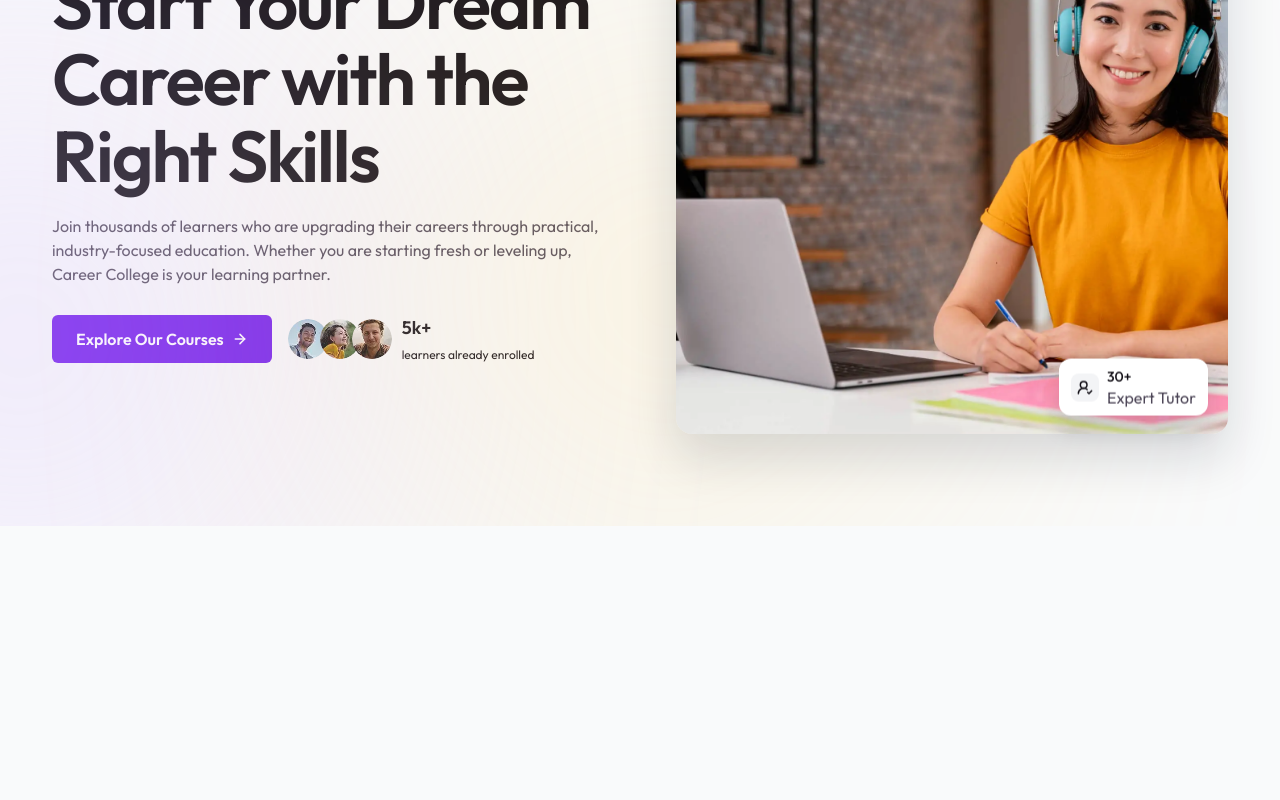
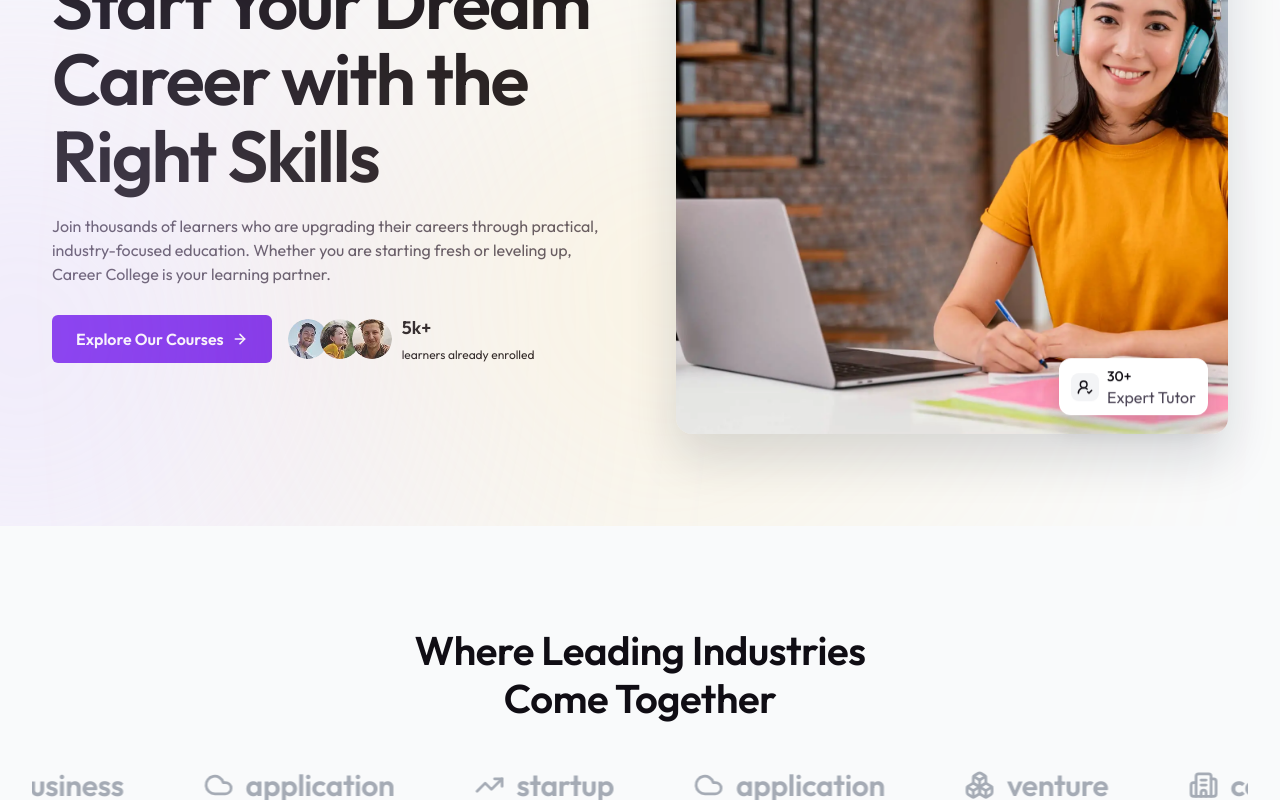
Before and after one commit to niduslab/Career-College-Frontend, a Next.js app: page / in a window 1280 px wide. Shown: the part 253-1053 px from the top of the page. Before the commit the page ends 800 px from the top, so only its background shows below. Built offline with nearby package versions, Linux system fonts and the light colour scheme.

Commit message:
industry strip section design implement

```diff
--- a/src/app/globals.css
+++ b/src/app/globals.css
@@ -198,3 +198,22 @@ body {
   background-size: 200% 200%;
   background-position: 0% 50%;
 }
+
+@keyframes industryMarquee {
+  from {
+    transform: translate3d(0, 0, 0);
+  }
+
+  to {
+    transform: translate3d(-50%, 0, 0);
+  }
+}
+
+.industry-marquee {
+  display: flex;
+  width: max-content;
+  align-items: center;
+  gap: 80px;
+  animation: industryMarquee 26s linear infinite;
+  will-change: transform;
+}
--- a/src/app/page.tsx
+++ b/src/app/page.tsx
@@ -1,11 +1,13 @@
+import { Hero } from "@/components/home/hero";
+import { IndustryStrip } from "@/components/home/industry-strip";
 import { Navbar } from "@/components/layout/navbar";
-import { HeroSection } from "@/components/home/hero";
 
 export default function HomePage() {
   return (
     <>
       <Navbar />
-      <HeroSection />
+      <Hero />
+      <IndustryStrip />
     </>
   );
 }
--- a/src/components/home/hero.tsx
+++ b/src/components/home/hero.tsx
@@ -8,7 +8,7 @@ import image from "@/assets/images/hero/image.webp";
 import avatar1 from "@/assets/images/hero/avatar1.webp";
 import avatar2 from "@/assets/images/hero/avatar2.webp";
 import avatar3 from "@/assets/images/hero/avatar3.webp";
-export function HeroSection() {
+export function Hero() {
   const heroRef = useRef<HTMLElement | null>(null);
 
   useEffect(() => {
--- /dev/null
+++ b/src/components/home/industry-strip.tsx
@@ -0,0 +1,45 @@
+import { Building2, Gem, Cloud, TrendingUp, Boxes } from "lucide-react";
+
+const INDUSTRY_ITEMS = [
+  { label: "company", Icon: Building2 },
+  { label: "business", Icon: Gem },
+  { label: "application", Icon: Cloud },
+  { label: "startup", Icon: TrendingUp },
+  { label: "application", Icon: Cloud },
+  { label: "venture", Icon: Boxes },
+];
+
+export function IndustryStrip() {
+  const loopItems = [...INDUSTRY_ITEMS, ...INDUSTRY_ITEMS];
+
+  return (
+    <section className="w-full lg:mt-25 mt-10">
+      <div className=" px-4 md:px-6 lg:px-8">
+        <h2 className=" text-center text-[34px] leading-12 font-semibold tracking-[-0.4px] text-(--text-title) md:text-[40px] lg:text-[40px]">
+          Where Leading Industries
+          <br />
+          Come Together
+        </h2>
+
+        <div className="relative mt-10 overflow-hidden md:mt-12">
+          <div className="pointer-events-none absolute inset-y-0 left-0 z-10 w-14  md:w-24" />
+          <div className="pointer-events-none absolute inset-y-0 right-0 z-10 w-14  md:w-24" />
+
+          <div className="industry-marquee">
+            {loopItems.map((item, index) => (
+              <div
+                key={`${item.label}-${index}`}
+                className="flex items-center gap-3 text-[#a5abb5]"
+              >
+                <item.Icon size={30} strokeWidth={2.2} />
+                <span className="text-[30px] leading-none font-semibold tracking-[-0.012em]">
+                  {item.label}
+                </span>
+              </div>
+            ))}
+          </div>
+        </div>
+      </div>
+    </section>
+  );
+}
```
